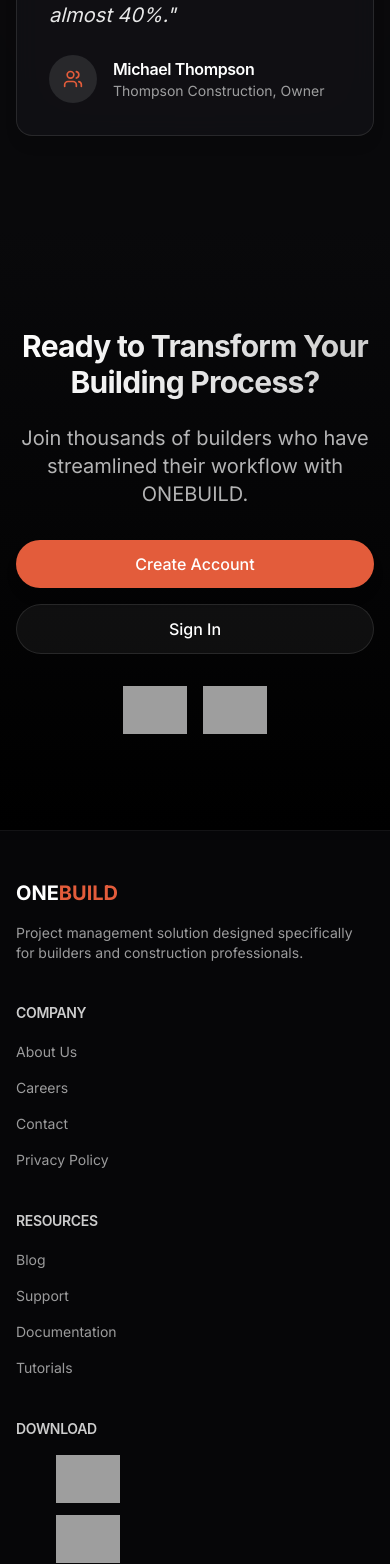
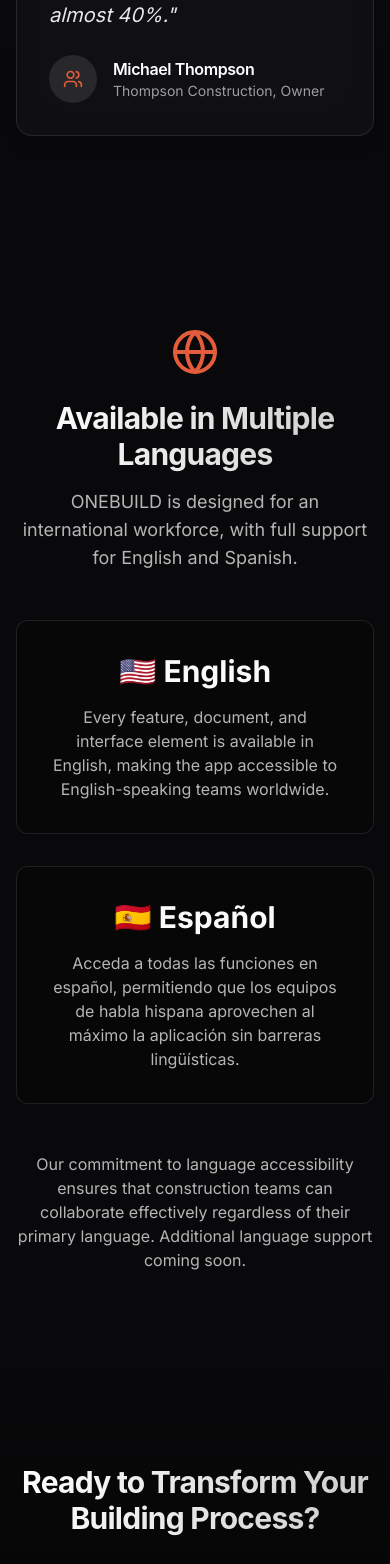
Before and after one commit to simoncar/buildflow-landing, a React (Vite) app: page / in a window 390 px wide. Shown: the part 5557-7121 px from the top of the page. Built offline with nearby package versions, Linux system fonts and the light colour scheme; grey boxes are pictures that could not be loaded.

Commit message:
Add language support section
Adds a new section to the landing page describing the app's availability in Spanish and English.

```diff
--- a/src/pages/Index.tsx
+++ b/src/pages/Index.tsx
@@ -1,10 +1,11 @@
 import React, { useEffect, useRef } from 'react';
 import { Link } from 'react-router-dom';
-import { Calendar, FileText, CheckSquare, Users, Bell, Clock, BarChart3, Layers, MessageSquare } from 'lucide-react';
+import { Calendar, FileText, CheckSquare, Users, Bell, Clock, BarChart3, Layers, MessageSquare, Globe } from 'lucide-react';
 import Navbar from '../components/Navbar';
 import Footer from '../components/Footer';
 import FeatureCard from '../components/FeatureCard';
 import AppShowcase from '../components/AppShowcase';
+
 const Index: React.FC = () => {
   // Refs for animation elements
   const heroRef = useRef<HTMLDivElement>(null);
@@ -173,6 +174,46 @@ const Index: React.FC = () => {
         </div>
       </section>
 
+      {/* Language Support Section */}
+      <section className="py-24 relative overflow-hidden">
+        <div className="container px-4 mx-auto">
+          <div className="max-w-4xl mx-auto text-center mb-12 fade-in">
+            <Globe size={48} className="text-primary mx-auto mb-6" />
+            <h2 className="text-3xl md:text-4xl font-bold mb-4 text-gradient">
+              Available in Multiple Languages
+            </h2>
+            <p className="text-white/70 text-lg">
+              ONEBUILD is designed for an international workforce, with full support for English and Spanish.
+            </p>
+          </div>
+
+          <div className="grid grid-cols-1 md:grid-cols-2 gap-8 max-w-3xl mx-auto fade-in">
+            <div className="p-8 rounded-xl border border-white/10 bg-black/20 backdrop-blur-sm hover:bg-black/30 transition-all text-center">
+              <div className="text-3xl font-bold mb-4">🇺🇸 English</div>
+              <p className="text-white/70">
+                Every feature, document, and interface element is available in English, making the app
+                accessible to English-speaking teams worldwide.
+              </p>
+            </div>
+
+            <div className="p-8 rounded-xl border border-white/10 bg-black/20 backdrop-blur-sm hover:bg-black/30 transition-all text-center">
+              <div className="text-3xl font-bold mb-4">🇪🇸 Español</div>
+              <p className="text-white/70">
+                Acceda a todas las funciones en español, permitiendo que los equipos de habla hispana
+                aprovechen al máximo la aplicación sin barreras lingüísticas.
+              </p>
+            </div>
+          </div>
+
+          <div className="text-center mt-12 fade-in">
+            <p className="text-white/70">
+              Our commitment to language accessibility ensures that construction teams can collaborate
+              effectively regardless of their primary language. Additional language support coming soon.
+            </p>
+          </div>
+        </div>
+      </section>
+
       {/* Final CTA Section */}
       <section className="py-24 relative bg-gradient-to-b from-background to-black">
         <div className="container px-4 mx-auto">
@@ -208,4 +249,5 @@ const Index: React.FC = () => {
       <Footer />
     </div>;
 };
+
 export default Index;
```
